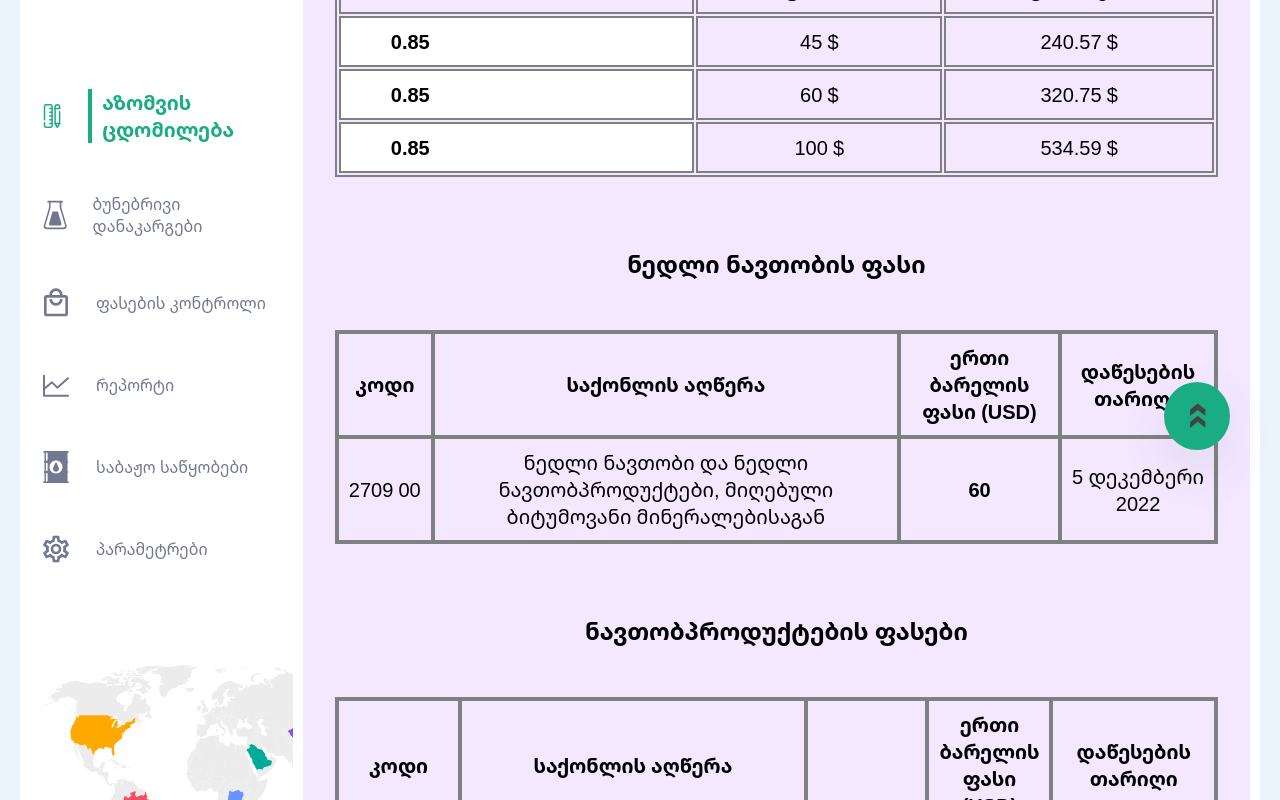
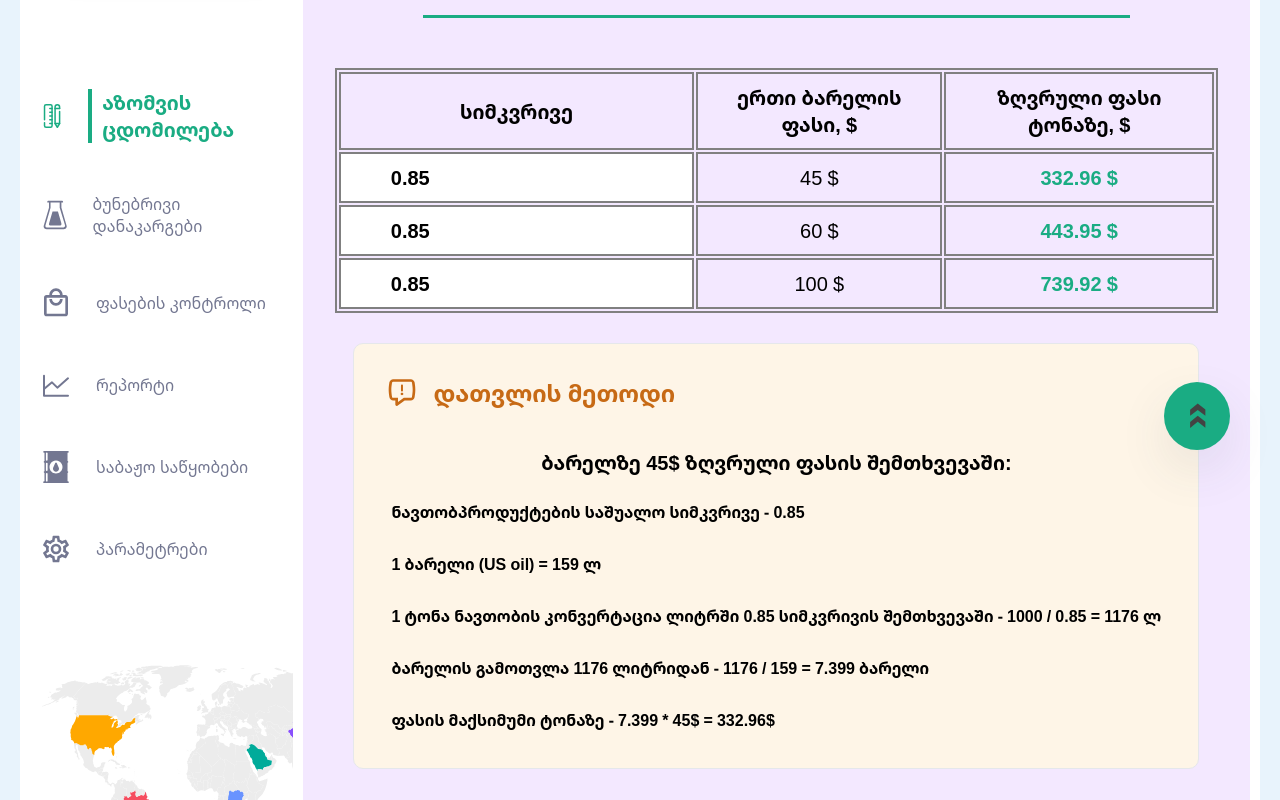
Before and after one commit to irakli85/Oil-Dashboard, a React (Vite) app: page /oilprice in a window 1280 px wide. Shown: the part 300-1100 px from the top of the page. Built offline with nearby package versions, Linux system fonts and the light colour scheme.

Commit message:
first commit

```diff
--- a/src/components/Measurment.jsx
+++ b/src/components/Measurment.jsx
@@ -190,7 +190,7 @@ export const Input = styled.input`
 export const Hr = styled.hr`
     margin-top: 3rem;
     width: 80%;
-    height: 1px;
+    height: 3px;
     background: #1aac83;
     border: none;
 `
--- a/src/components/OilPrice.jsx
+++ b/src/components/OilPrice.jsx
@@ -1,13 +1,15 @@
 import React from 'react'
 import { Container, H2,  Table, Tr,  Td } from './Measurment'
 import PriceCalc from './PriceCalc'
+import DeepDive from '../styledComponents/DeepDive'
 
 
 const OilPrice = () => {
   return (
+
 <Container>
-        <div>
     <PriceCalc/>
+    <DeepDive text='ნავთობპროდუქტების მაქსიმალური ფასები კოდების მიხედვით'>
         <H2>ნედლი ნავთობის ფასი</H2>
         <Table
                 width={240}
@@ -37,11 +39,10 @@ const OilPrice = () => {
                 </Tr>
             </tbody>
         </Table>
-        </div>
+
 
         <H2>ნავთობპროდუქტების ფასები</H2>
 
-        <div>
         <Table
             width={320}
             border={1}
@@ -525,7 +526,7 @@ const OilPrice = () => {
 
             </tbody>
         </Table>
-        </div>
+    </DeepDive>
 </Container>
 
   )
--- /dev/null
+++ b/src/components/Pitfall.jsx
@@ -0,0 +1,36 @@
+import React from 'react'
+import { styled } from 'styled-components'
+import pitfall from '../assets/pitfall.svg'
+
+function Pitfall({text, children}) {
+  return (
+    <PitDiv>
+        <PitDiv2>
+            <img src={pitfall} alt="pitfall" />
+            <PitP>{text}</PitP>
+        </PitDiv2>
+        {children}
+    </PitDiv>
+  )
+}
+
+const PitDiv = styled.div`
+    margin-top: 3rem;
+    padding: 3.2rem;
+    background-color: #fef5e7;
+    border-radius: 1rem;
+    border: 1px solid #e5e7eb;
+`
+
+const PitDiv2 = styled.div`
+    display: flex;
+`
+
+const PitP = styled.p`
+    font-size: 2.4rem;
+    color: #c76a15;
+    font-weight: 800;
+    margin-left: 1.5rem;
+`
+
+export default Pitfall
--- a/src/components/PriceCalc.jsx
+++ b/src/components/PriceCalc.jsx
@@ -1,20 +1,26 @@
 import React, { useState } from 'react'
 import styled from 'styled-components'
-import { Container, Table, Tr, Th, Td, Input, TdInp } from './Measurment'
+import { Container, Table, Tr, Th, Td, Input, TdInp, H2, H4, Hr } from './Measurment'
+import Pitfall from './Pitfall'
 
 const PriceCalc = () => {
     const [density1, setDensity1]=useState(0.85)
     const [density2, setDensity2]=useState(0.85)
     const [density3, setDensity3]=useState(0.85)
 
-    let calculation1 = ((density1*1000) / 159)*45
-    let calculation2 = ((density2*1000) / 159)*60
-    let calculation3 = ((density3*1000) / 159)*100
+
+    let barrel = 159
+    let tonnes = 1000
+    let calculation1 = ((tonnes/density1) / barrel)*45
+    let calculation2 = ((tonnes/density2) / barrel)*60
+    let calculation3 = ((tonnes/density3) / barrel)*100
 
     const handleFocus = (event) => event.target.select();
 
   return (
     <Container>
+        <H2>ნავთობპროდუქტების ფასის ზედა ზღვარის კალკულატორი</H2>
+        <Hr/>
         <Table>
           <Tr>
             <Th>სიმკვრივე</Th>
@@ -31,7 +37,7 @@ const PriceCalc = () => {
                 />
             </TdInp>
             <Td>45 $</Td>
-            <Td>{calculation1.toFixed(2) + ' $'}</Td>
+            <Td style={{color: '#1aac83', fontWeight: 900}}>{calculation1.toFixed(2) + ' $'}</Td>
           </Tr>
 
           <Tr>
@@ -44,7 +50,7 @@ const PriceCalc = () => {
                 />
             </TdInp>
             <Td>60 $</Td>
-            <Td>{calculation2.toFixed(2) + ' $'}</Td>
+            <Td style={{color: '#1aac83', fontWeight: 900}}>{calculation2.toFixed(2) + ' $'}</Td>
           </Tr>
 
           <Tr>
@@ -57,15 +63,27 @@ const PriceCalc = () => {
                 />
             </TdInp>
             <Td>100 $</Td>
-            <Td>{calculation3.toFixed(2) + ' $'}</Td>
+            <Td style={{color: '#1aac83', fontWeight: 900}}>{calculation3.toFixed(2) + ' $'}</Td>
           </Tr>
         </Table>
+        <Pitfall text='დათვლის მეთოდი'>
+            <PriceDiv>
+                <H4 style={{fontWeight: 800}}>ბარელზე 45$ ზღვრული ფასის შემთხვევაში:</H4>
+                <PriceP>ნავთობპროდუქტების საშუალო სიმკვრივე - 0.85</PriceP>
+                <PriceP>1 ბარელი (US oil) = 159 ლ</PriceP>
+                <PriceP>1 ტონა ნავთობის კონვერტაცია ლიტრში 0.85 სიმკვრივის შემთხვევაში - 1000 / 0.85 = 1176 ლ</PriceP>
+                <PriceP>ბარელის გამოთვლა 1176 ლიტრიდან - 1176 / 159 = 7.399 ბარელი</PriceP>
+                <PriceP>ფასის მაქსიმუმი ტონაზე  - 7.399 * 45$ = 332.96$</PriceP>
+            </PriceDiv>
+        </Pitfall>
     </Container>
   )
 }
 
 const PriceDiv = styled.div`
-    display: flex
+    display: flex;
+    flex-direction: column;
+    gap: 2rem;
 `
 
 const PriceInp = styled.input`
@@ -81,6 +99,7 @@ const PriceStrong = styled.strong`
 const PriceP = styled.p`
     font-size: 1.6rem;
     padding: 5px;
+    font-weight: 700;
 `
 
 export default PriceCalc
```
Also changed, not shown: src/assets/pitfall.svg (added). Lines whose indentation alone changed are shown as unchanged.
